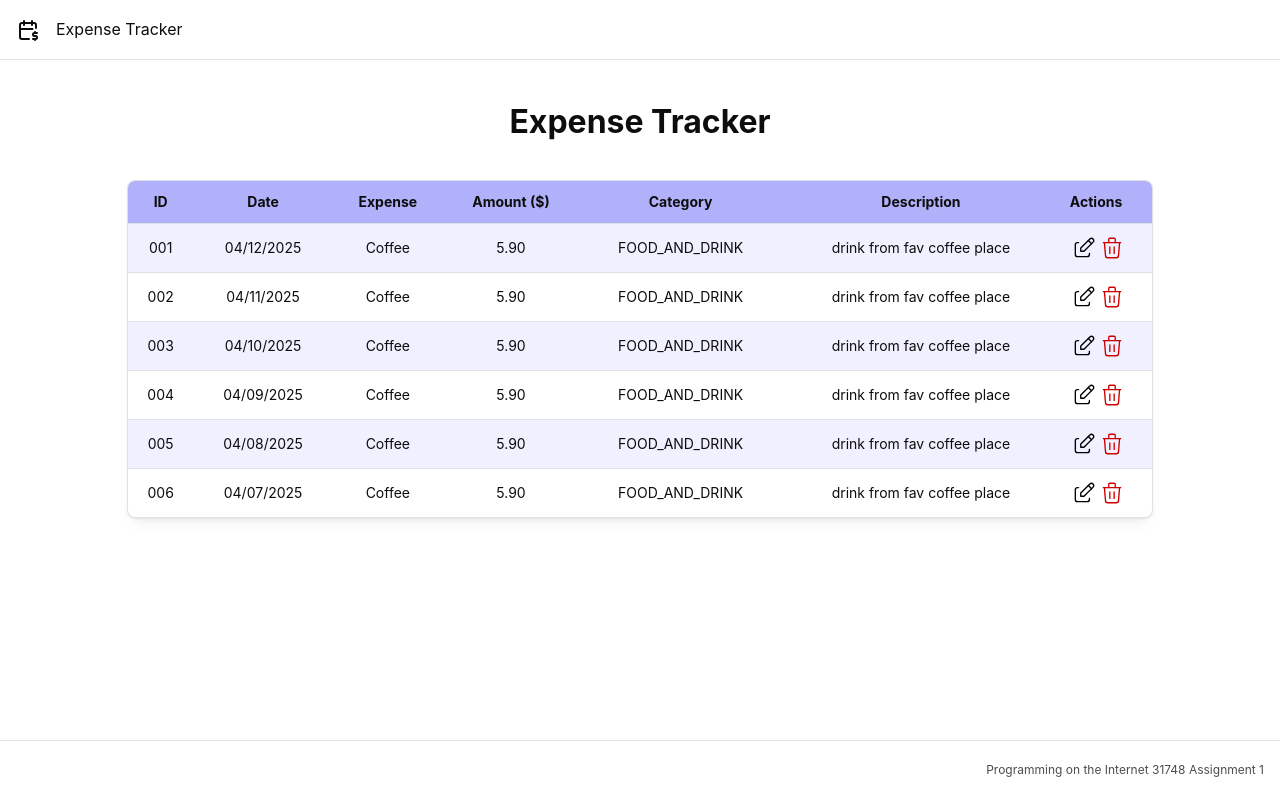
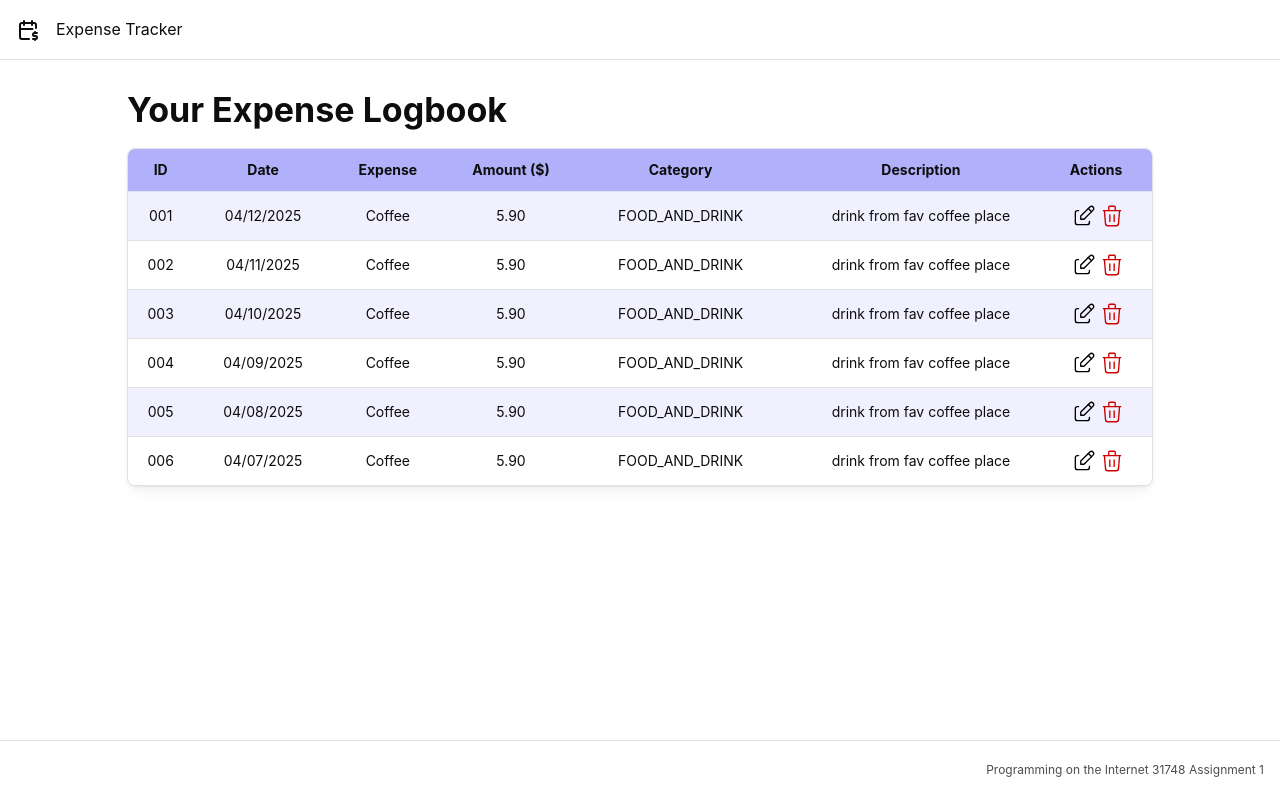
Before and after one commit to sazzh/expense-tracker-31748, a React (Vite) app in the folder frontend/: page / in a window 1280 px wide. Built offline with nearby package versions, Linux system fonts and the light colour scheme.

Commit message:
Add delete window popup tried to make delete popup, works as popup but nothing else. think I will make add expense ui first then setup database and then get rid of hardcoded props and local storage.

```diff
--- a/frontend/src/components/ExpenseTable.tsx
+++ b/frontend/src/components/ExpenseTable.tsx
@@ -1,4 +1,4 @@
-import { ActionIcon, Box, Paper, Table } from "@mantine/core";
+import { ActionIcon, Box, Paper, Table, Title } from "@mantine/core";
 import type { Expense } from "../types/Expense";
 import { IconEdit, IconTrash } from '@tabler/icons-react'
 import { useState } from "react";
@@ -15,14 +15,17 @@ export default function ExpenseTable(props: ExpenseTableProps) {
 
   const deleteExpense = (id: string) => {
     const expenseToDel = expenses.find(expense => expense.id === id);
-    if (window.confirm(`Are you sure you want to delete "${expenseToDel.expense}"?`)) {
+    const confirmed = window.confirm(`Are you sure you want to delete ${expenseToDel}?`);
+    if (confirmed) {
+      console.log("Delete")
       setExpenses(expenses.filter(expense => expense.id !== id));
     }
   }
 
   return (
     <Box mx="auto" w="100%" maw="1050" p="sm">
-    <Paper shadow="sm" radius="md" withBorder style={{overflow: "hidden"}}>
+    <Title ta="left">Your Expense Logbook</Title>
+    <Paper shadow="sm" radius="md" mt="md" withBorder style={{overflow: "hidden"}}>
       <Table verticalSpacing="xs" highlightOnHover striped stripedColor="primary.0">
         <Table.Thead bg="primary.3">
           <Table.Tr>
--- a/frontend/src/pages/Home.page.tsx
+++ b/frontend/src/pages/Home.page.tsx
@@ -4,7 +4,6 @@ import { mockData } from "../types/Expense";
 export function HomePage() {
   return (
     <>
-      <h1>Expense Tracker</h1>
       <ExpenseTable data={mockData}/>
     </>
   )
```
